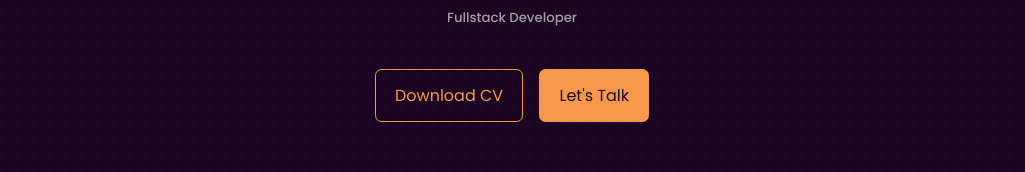
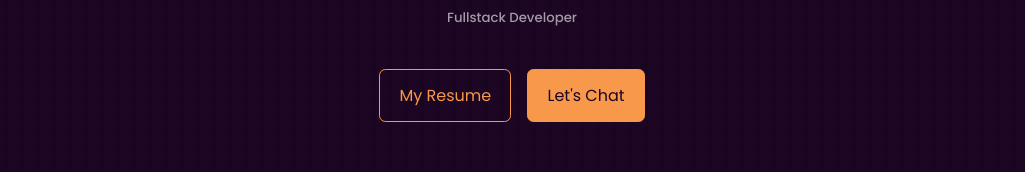
Before and after one commit to Cocoflosbach/toluFlosbachPortfolio, a React (Create React App) app: page / in a window 1280 px wide. Shown: the part 196-368 px from the top of the page, without its empty margins (128-1153 px from the left). Built offline with nearby package versions, Linux system fonts and the light colour scheme.

Commit message:
Update CTA.jsx

```diff
--- a/src/components/Header/CTA.jsx
+++ b/src/components/Header/CTA.jsx
@@ -5,10 +5,10 @@ const CTA = () => {
   return (
     <div className="cta">
       <a href={CV} download className="btn">
-        Download CV
+        My Resume
       </a>
       <a href="#contact" className="btn btn-primary">
-        Let's Talk
+        Let's Chat
       </a>
     </div>
   );
```
